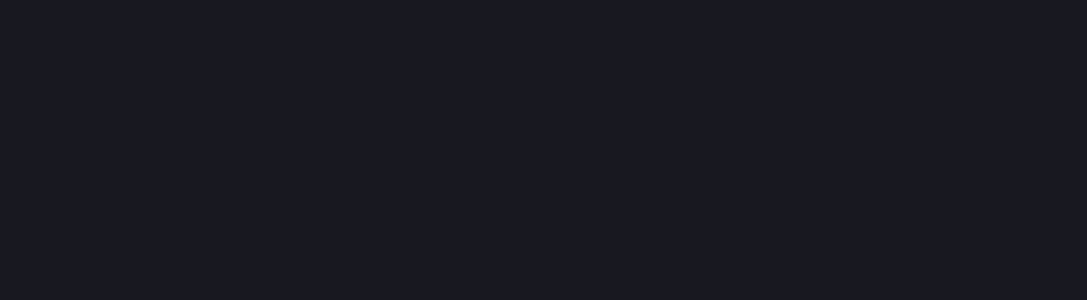
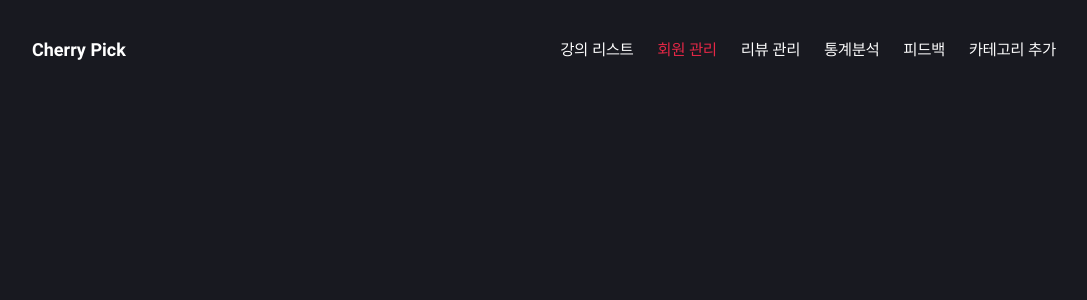
Before and after one commit to cjy0019/cherry-front, a React app: page /admin/user-list in a window 1280 px wide. Before the commit this address had no page. Shown: the top 300 px of the page, without its empty margins (96-1183 px from the left). Built offline with nearby package versions, Linux system fonts and the light colour scheme.

Commit message:
feat : 회원리스트 페이지 컴포넌트 기본 세팅[#72]

```diff
--- a/src/App.jsx
+++ b/src/App.jsx
@@ -11,6 +11,7 @@ import SignupPage from './components/pages/SignupPage';
 import LectureRegisterPage from './components/pages/admin/LectureRegisterPage';
 import CategoryRegisterPage from './components/pages/admin/CategoryRegisterPage';
 import LectureListPage from './components/pages/admin/LectureListPage';
+import UserListPage from './components/pages/admin/UserListPage';
 
 const App = () => {
   return (
@@ -23,6 +24,7 @@ const App = () => {
           <Route path='write' element={<ReviewWritePage />} />
           <Route path='signin' element={<SigninPage />} />
           <Route path='signup' element={<SignupPage />} />
+
           <Route path='admin'>
             <Route
               path='lecture-registration'
@@ -33,6 +35,7 @@ const App = () => {
               element={<CategoryRegisterPage />}
             />
             <Route path='lecture-list' element={<LectureListPage />} />
+            <Route path='user-list' element={<UserListPage />} />
           </Route>
         </Routes>
       </Router>
--- a/src/components/molecules/admin/header/AdminHeader.jsx
+++ b/src/components/molecules/admin/header/AdminHeader.jsx
@@ -15,7 +15,7 @@ const AdminHeader = () => {
             <StyledNavLink to='/admin/lecture-list'>강의 리스트</StyledNavLink>
           </LinkWrapper>
           <LinkWrapper>
-            <StyledNavLink to='/'>회원 관리</StyledNavLink>
+            <StyledNavLink to='/admin/user-list'>회원 관리</StyledNavLink>
           </LinkWrapper>
           <LinkWrapper>
             <StyledNavLink to='/'>리뷰 관리</StyledNavLink>
--- /dev/null
+++ b/src/components/pages/admin/UserListPage.jsx
@@ -0,0 +1,8 @@
+import React from 'react';
+import UserListTemplate from '../../templates/admin/UserListTemplate';
+
+const UserListPage = () => {
+  return <UserListTemplate />;
+};
+
+export default UserListPage;
--- /dev/null
+++ b/src/components/templates/admin/UserListTemplate.jsx
@@ -0,0 +1,12 @@
+import React from 'react';
+import AdminHeader from '../../molecules/admin/header/AdminHeader';
+
+const UserListTemplate = () => {
+  return (
+    <>
+      <AdminHeader />
+    </>
+  );
+};
+
+export default UserListTemplate;
```
